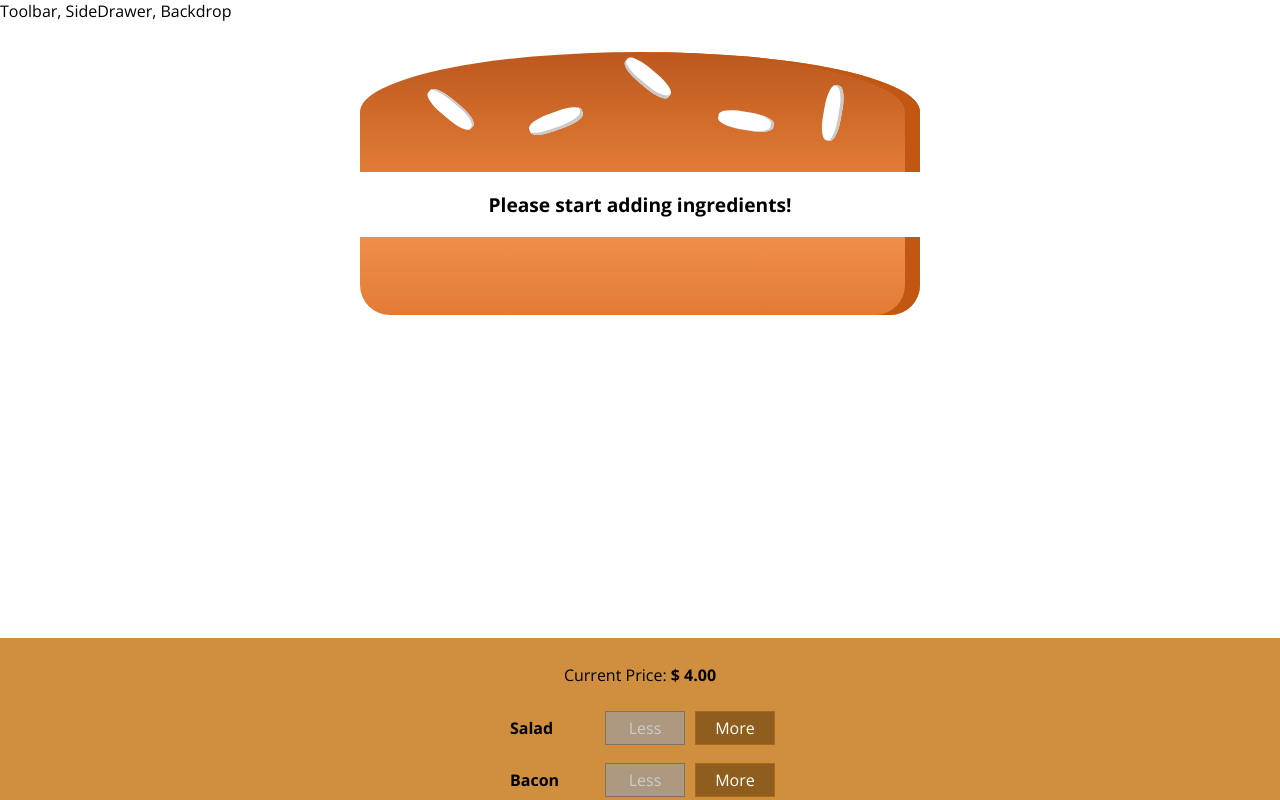
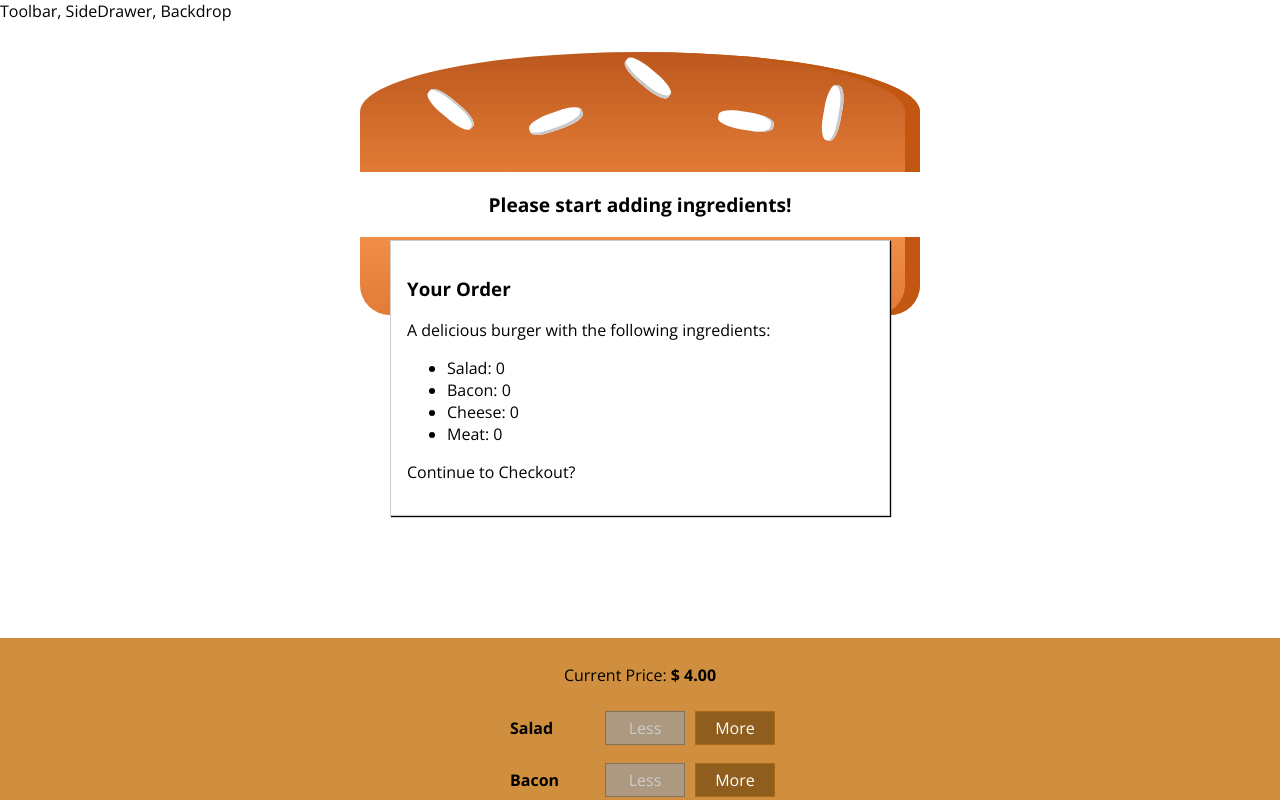
Before and after one commit to lottiely/BurgerBuilder, a React (Create React App) app: page / in a window 1280 px wide. Shown: the top 800 px of the page. Built offline with nearby package versions, Linux system fonts and the light colour scheme.

Commit message:
Added a modal.

```diff
--- /dev/null
+++ b/src/components/Burger/OrderSummary/OrderSummary.js
@@ -0,0 +1,24 @@
+import React from 'react';
+import Auxiliary from '../../../hoc/Auxiliary'
+
+const orderSummary = (props) => {
+    const ingredientSummary = Object.keys(props.ingredients)
+        .map( igKey => {
+            return (
+                <li key={igKey}>
+                    <span style={{ textTransform: 'capitalize' }}>{igKey}</span>: {props.ingredients[igKey]}
+                </li>);
+        } );
+    return(
+        <Auxiliary>
+            <h3>Your Order</h3>
+            <p>A delicious burger with the following ingredients:</p>
+            <ul>
+                {ingredientSummary}
+            </ul>
+            <p>Continue to Checkout?</p>
+        </Auxiliary>
+    )
+};
+
+export default orderSummary;
--- /dev/null
+++ b/src/components/UI/Modal/Modal.js
@@ -0,0 +1,11 @@
+import React from 'react';
+
+import classes from './Modal.module.css';
+
+const modal = (props) => (
+    <div className={classes.Modal}>
+        {props.children}
+    </div>
+);
+
+export default modal;
--- /dev/null
+++ b/src/components/UI/Modal/Modal.module.css
@@ -0,0 +1,20 @@
+.Modal {
+    position: fixed;
+    z-index: 500;
+    background-color: white;
+    width: 70%;
+    border: 1px solid #ccc;
+    box-shadow: 1px 1px 1px black;
+    padding: 16px;
+    left: 15%;
+    top: 30%;
+    box-sizing: border-box;
+    transition: all 0.3s ease-out;
+}
+
+@media (min-width: 600px) {
+    .Modal {
+        width: 500px;
+        left: calc(50% - 250px);
+    }
+}
--- a/src/containers/BurgerBuilder/BurgerBuilder.js
+++ b/src/containers/BurgerBuilder/BurgerBuilder.js
@@ -3,6 +3,8 @@
 import Auxiliary from '../../hoc/Auxiliary';
 import Burger from '../../components/Burger/Burger'
 import BuildControls from '../../components/Burger/BuildControls/BuildControls';
+import Modal from '../../components/UI/Modal/Modal';
+import OrderSummary from '../../components/Burger/OrderSummary/OrderSummary';
 
 const INGREDIENT_PRICES = {
     salad: 0.5,
@@ -72,6 +74,7 @@
         }
         return (
             <Auxiliary>
+                <Modal><OrderSummary ingredients={this.state.ingredients}/></Modal>
                 <Burger ingredients={this.state.ingredients} />
                 <BuildControls
                     ingredientAdded={this.addIngredientHandler}
```
Also changed, not shown: src/components/UI/Backdrop/Backdrop.js (added).
